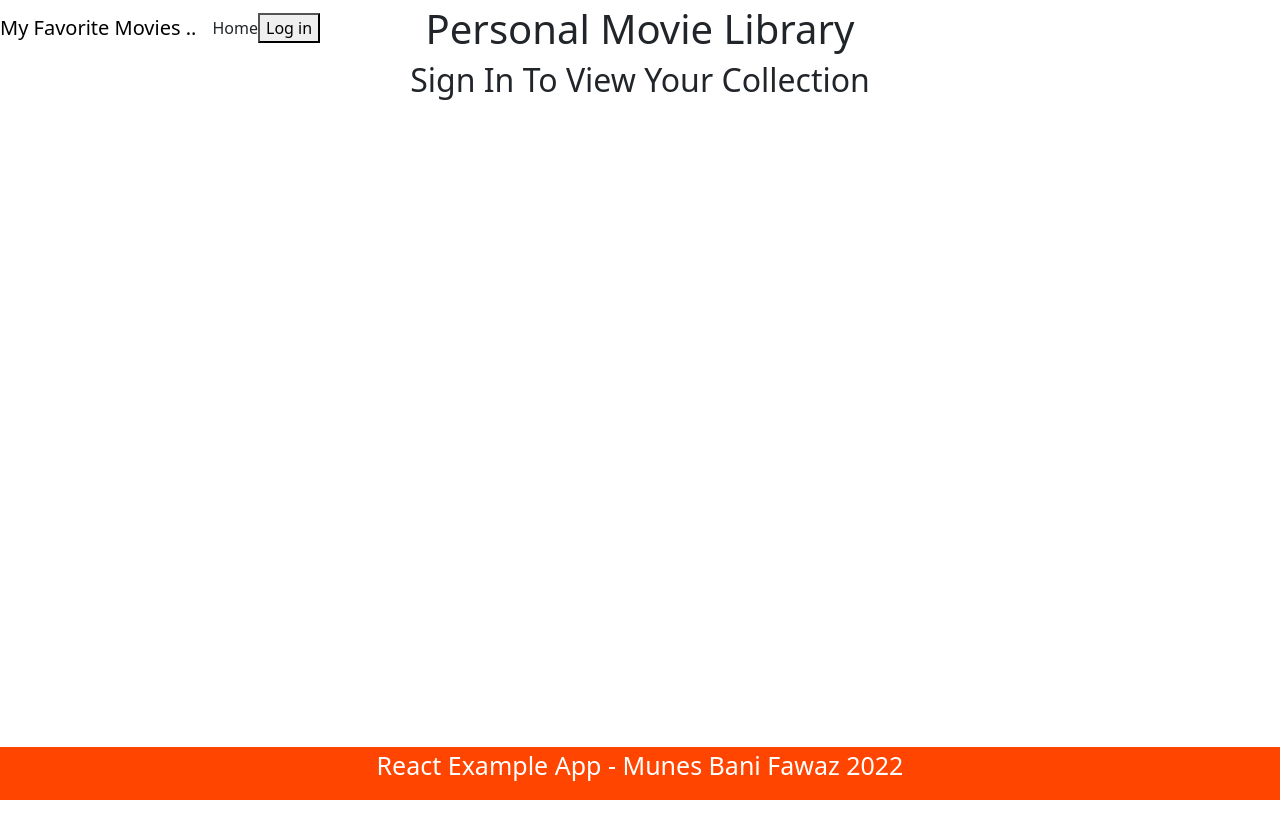
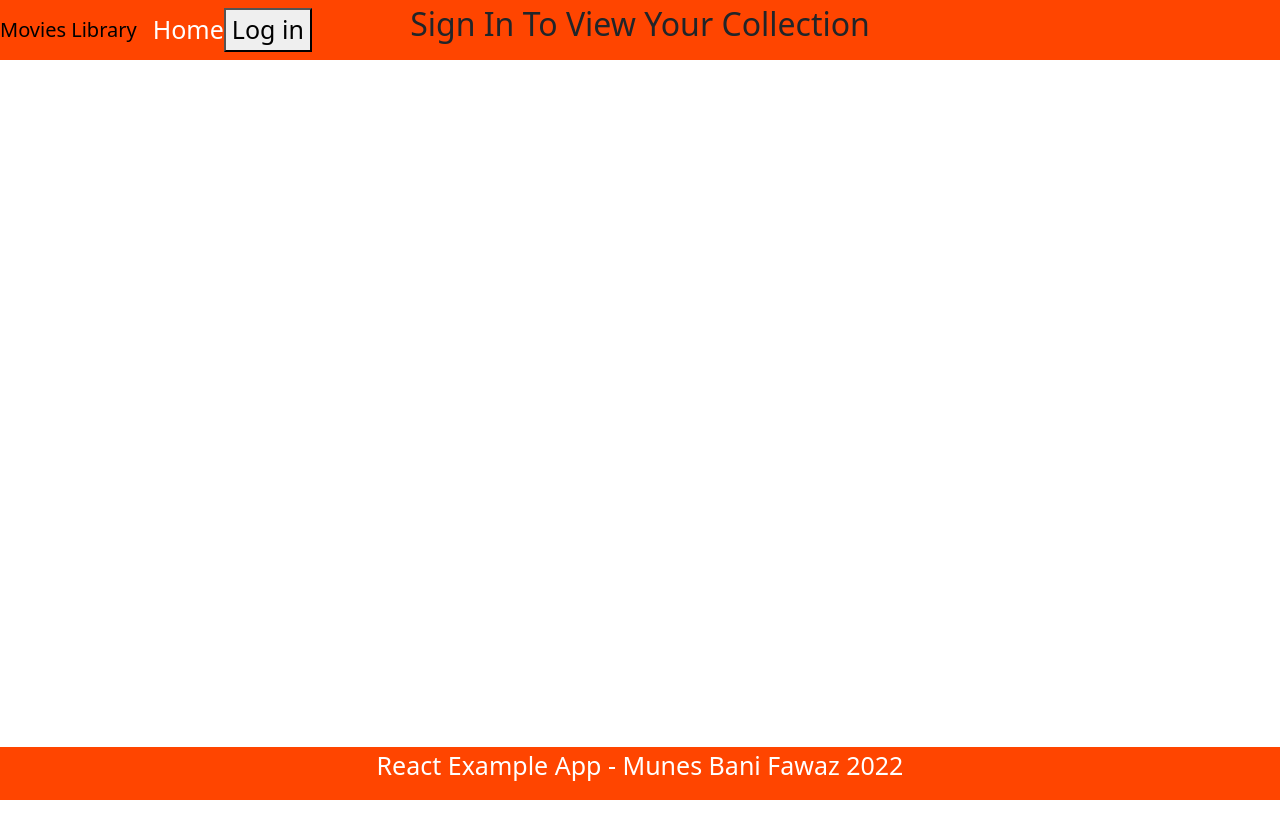
Before and after one commit to MrGiveItAway-TPK/React-Example-FrontEnd, a React (Create React App) app: page / in a window 1280 px wide. Shown: the top 838 px of the page. Built offline with nearby package versions, Linux system fonts and the light colour scheme.

Commit message:
css-arrange

```diff
--- a/src/BestMovies.js
+++ b/src/BestMovies.js
@@ -118,7 +118,7 @@ class BestMovies extends React.Component {
 
 
   render() {
-    const { isAuthenticated } = this.props.auth0;
+    //const { isAuthenticated } = this.props.auth0;
 
 
 
--- a/src/Header.js
+++ b/src/Header.js
@@ -9,14 +9,15 @@ class Header extends React.Component {
   render() {
     const { isAuthenticated } = this.props.auth0;
     return (
-      <Navbar collapseOnSelect expand="lg"  variant="dark">
-        <Navbar.Brand >My Favorite Movies ..</Navbar.Brand>
-        <NavItem><Link to="/" className="nav-link">Home </Link></NavItem>
+      <header className="header">
+      <Navbar>
+        <Navbar.Brand >Movies Library</Navbar.Brand>
+        <NavItem><Link to="/" className="nav-link">Home</Link></NavItem>
         {isAuthenticated && <NavItem className="nav"><Link to="/profile" className="nav-link">Profile</Link></NavItem>}
-        <NavItem><Login /></NavItem>
-        <NavItem><Logout /></NavItem>
-        {/* PLACEHOLDER: render a navigation link to the about page */}
+        <NavItem><Login/></NavItem>
+        <NavItem><Logout/></NavItem>
       </Navbar>
+    </header>
     )
   }
 }
--- a/src/css/style.css
+++ b/src/css/style.css
@@ -14,6 +14,16 @@ body {
     position: fixed;
     width: 100%;
     bottom: 0;
+    color: white;
+    font-size: 25px;
+    text-align: center;
+}
+
+.header {
+    background-color: orangered;
+    position: fixed;
+    width: 100%;
+    top: 0;
     color: white;
     font-size: 25px;
     text-align: center;
```
